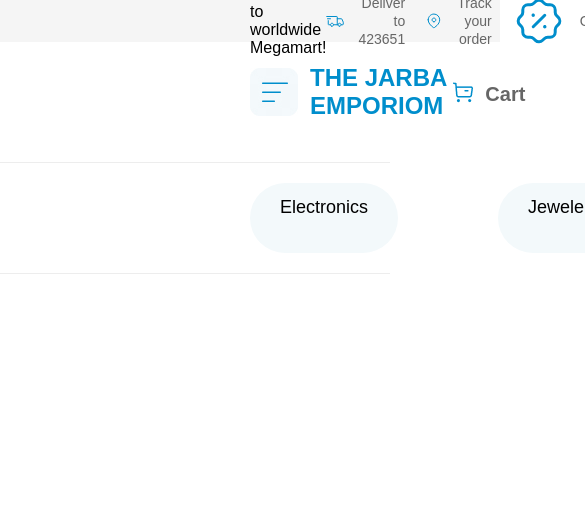
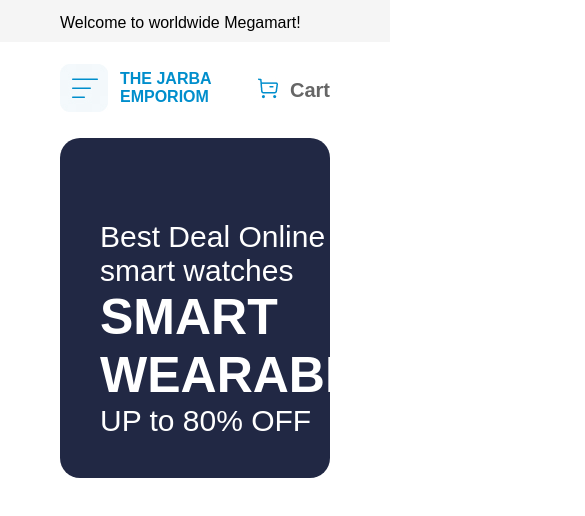
Before and after one commit to nnatroo/ecommerce-front, a React (Vite) app: page /products in a window 390 px wide. Shown: the top 516 px of the page, 585 px wide, since content can reach past the window. Built offline with nearby package versions, Linux system fonts and the light colour scheme; no server answers.

Commit message:
Added hero section

```diff
--- a/src/App.jsx
+++ b/src/App.jsx
@@ -1,15 +1,15 @@
-import { useState } from 'react'
 import './App.scss'
 import Header from "./components/Header.jsx";
 import Categories from "./components/Categories.jsx";
+import Hero from "./components/Hero.jsx";
 
 function App() {
-  const [count, setCount] = useState(0)
 
   return (
     <>
         <Header />
         <Categories />
+        <Hero />
     </>
   )
 }
--- a/src/components/Categories.jsx
+++ b/src/components/Categories.jsx
@@ -1,7 +1,8 @@
-import React, {useEffect, useState} from 'react';
+import {useEffect, useState} from 'react';
 import classes from "../modules/Categories.module.scss";
+import layout from '../modules/Layout.module.scss'
 
-const Categories = (props) =>  {
+const Categories = () =>  {
 	const [categories, setCategories] = useState([
 		"electronics",
 		"jewelery",
@@ -17,7 +18,7 @@ const Categories = (props) =>  {
 
 
 	return <>
-		<section className={classes['categories-wrapper']}>
+		<section className={`${classes['categories-wrapper']} ${layout['container']}`}>
 			<nav>
 				<ul>
 					{categories.map((category, index) => (
--- a/src/components/Header.jsx
+++ b/src/components/Header.jsx
@@ -1,16 +1,17 @@
-import React from 'react';
 import classes from '../modules/Header.module.scss'
+import layout from '../modules/Layout.module.scss'
 import logo from '../assets/logo.jpg'
 import cart from '../assets/cart.jpg'
 import delivery from '../assets/delivery.svg'
 import discount from '../assets/discount.svg'
 import location from '../assets/location.svg'
 
-const Header = (props) => {
+const Header = () => {
 
 	return <>
-		<section className={classes['above-header']}>
+		<section className={`${classes['above-header']}`}>
 
+			<div className={`${classes['container']} ${layout['container']}`}>
 				<div className={classes['welcome-wrapper']}>
 					<span>Welcome to worldwide Megamart!</span>
 				</div>
@@ -31,9 +32,11 @@ const Header = (props) => {
 						</li>
 					</ul>
 				</div>
+			</div>
 		</section>
 
 		<section className={classes['header']}>
+			<div className={`${classes['container']} ${layout['container']}`}>
 				<div className={classes['logo']}>
 					<figure>
 						<img src={logo} alt="logo"/>
@@ -46,6 +49,8 @@ const Header = (props) => {
 						<h2>Cart</h2>
 					</figure>
 				</div>
+			</div>
+
 		</section>
 	</>
 };
--- a/src/components/Hero.jsx
+++ b/src/components/Hero.jsx
@@ -1,8 +1,20 @@
-import React from 'react';
+import classes from '../modules/Hero.module.scss'
+import layout from '../modules/Layout.module.scss'
+import hero from '../assets/hero.jpg'
 
-const Hero = (props) => {
+const Hero = () => {
 
 	return <>
+		<section className={`${classes['hero-wrapper']} ${layout['container']}`}>
+			<figure>
+				<img src={hero} alt="hero"/>
+			</figure>
+			<div className={classes['hero-content']}>
+				<span>Best Deal Online on smart watches</span>
+				<h2>SMART WEARABLE.</h2>
+				<span>UP to 80% OFF</span>
+			</div>
+		</section>
 	</>
 };
 
--- a/src/modules/Categories.module.scss
+++ b/src/modules/Categories.module.scss
@@ -4,12 +4,24 @@
   border-bottom: 1px solid #EDEDED;
   padding-top: 20px;
   padding-bottom: 20px;
+  @media (max-width: 576px) {
+    display: none;
+  }
   nav {
     ul {
       display: flex;
       justify-content: space-between;
       gap: 100px;
-      padding-inline: 250px;
+      @media (max-width: 1440px) {
+        gap: 50px;
+      }
+      @media (max-width: 1168px) {
+        gap: 0;
+      }
+      @media (max-width: 768px) {
+        gap: 0;
+      }
+
       li {
         cursor: pointer;
         background-color: #F3F9FB;;
@@ -21,6 +33,14 @@
         &:hover {
           background-color: #008ECC;
         }
+        @media (max-width: 1168px) {
+          font-size: 14px;
+        }
+
+        @media (max-width: 768px) {
+          font-size: 10px;
+          white-space: nowrap;
+        }
       }
     }
   }
--- a/src/modules/Header.module.scss
+++ b/src/modules/Header.module.scss
@@ -1,14 +1,17 @@
 .above-header {
-  display: flex;
-  justify-content: space-between;
-  padding-inline: 250px;
   background-color: #F5F5F5;
   align-items: center;
   height: 42px;
-  .welcome-wrapper {
-
+  .container {
+    display: flex;
+    justify-content: space-between;
+    padding-top: 14px;
+    padding-bottom: 14px;
   }
   .links-bar {
+    @media (max-width: 1024px) {
+      display: none;
+    }
     ul {
       display: flex;
       gap: 20px;
@@ -29,10 +32,16 @@
 
 .header {
   display: flex;
-  justify-content: space-between;
-  align-items: center;
-  padding-inline: 250px;
   padding-top: 22px;
+  width: 100%;
+  .container {
+    display: flex;
+    justify-content: space-between;
+    align-items: center;
+    @media (max-width: 1024px) {
+      width: 100%;
+    }
+  }
   .logo {
     figure {
       display: flex;
@@ -44,6 +53,9 @@
       h1 {
         text-transform: uppercase;
         color: #008ECC;
+        @media (max-width: 576px) {
+          font-size: 16px;
+        }
       }
     }
   }
--- /dev/null
+++ b/src/modules/Hero.module.scss
@@ -0,0 +1,25 @@
+ .hero-wrapper {
+   padding-top: 26px;
+   figure {
+     width: 100%;
+     img {
+       object-fit: cover;
+       width: 100%;
+       height: 340px;
+       border-radius: 20px;
+     }
+   }
+   .hero-content {
+     position: absolute;
+     bottom: 0;
+     padding: 0 0 40px 40px;
+     span {
+       color: white;
+       font-size: 30px;
+     }
+     h2 {
+       color: white;
+       font-size: 50px;
+     }
+   }
+ }
--- /dev/null
+++ b/src/modules/Layout.module.scss
@@ -0,0 +1,56 @@
+.container {
+  width: 1420px;
+  margin: 0 auto;
+
+  @media (max-width: 1680px) {
+    width: 1200px;
+  }
+
+  @media (max-width: 1440px) {
+    width: 1100px;
+  }
+
+  @media (max-width: 1280px) {
+    width: 1000px;
+  }
+
+  @media (max-width: 1168px) {
+    width: 900px;
+  }
+
+  @media (max-width: 1024px) {
+    width: auto;
+    margin-inline: 60px;
+  }
+
+  @media (max-width: 365px) {
+    margin-inline: 30px;
+  }
+
+}
+
+.wide {
+  width: 1600px;
+  margin: 0 auto;
+
+  @media (max-width: 1680px) {
+    width: 1400px;
+  }
+
+  @media (max-width: 1440px) {
+    width: 1240px;
+  }
+
+  @media (max-width: 1280px) {
+    width: 1140px;
+  }
+
+  @media (max-width: 1168px) {
+    width: 1000px;
+  }
+
+  @media (max-width: 1024px) {
+    width: auto;
+    margin-inline: 20px;
+  }
+}
```
Also changed, not shown: src/assets/hero.jpg (added). Lines whose indentation alone changed are shown as unchanged.
